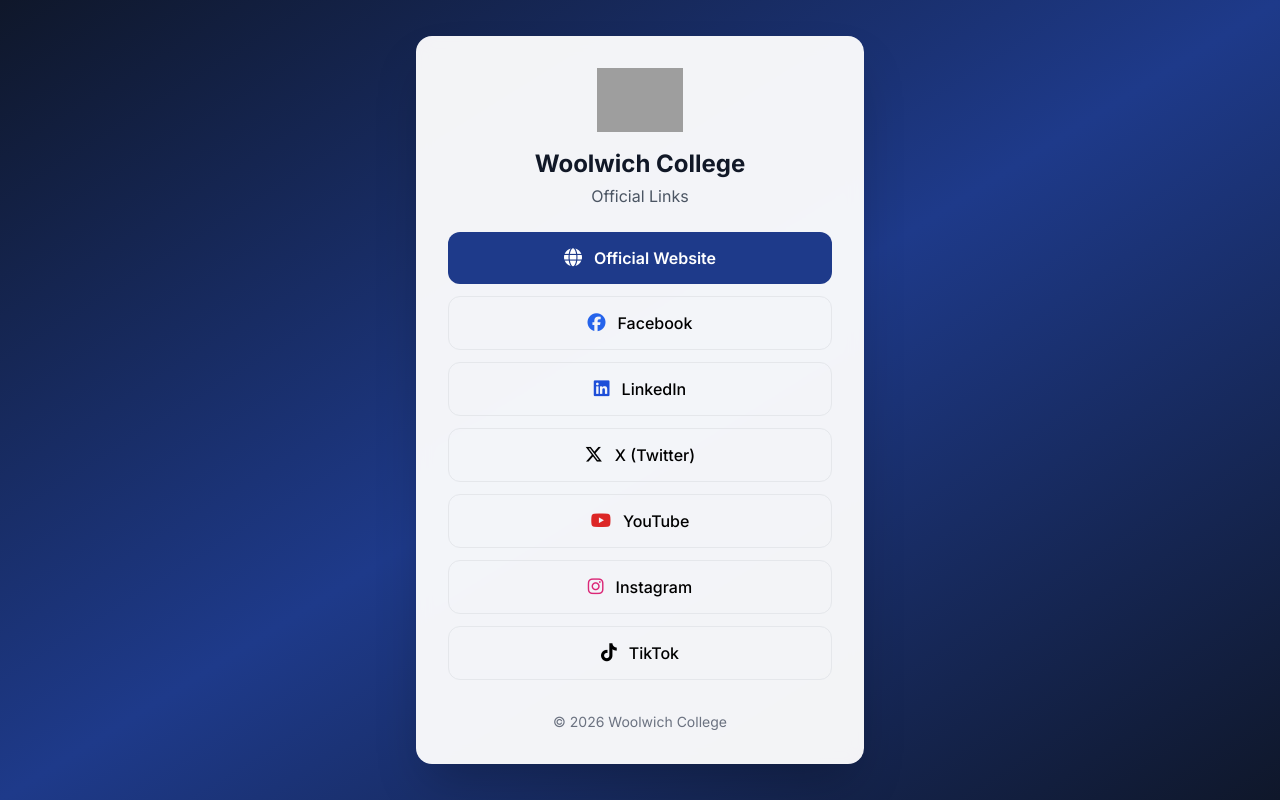
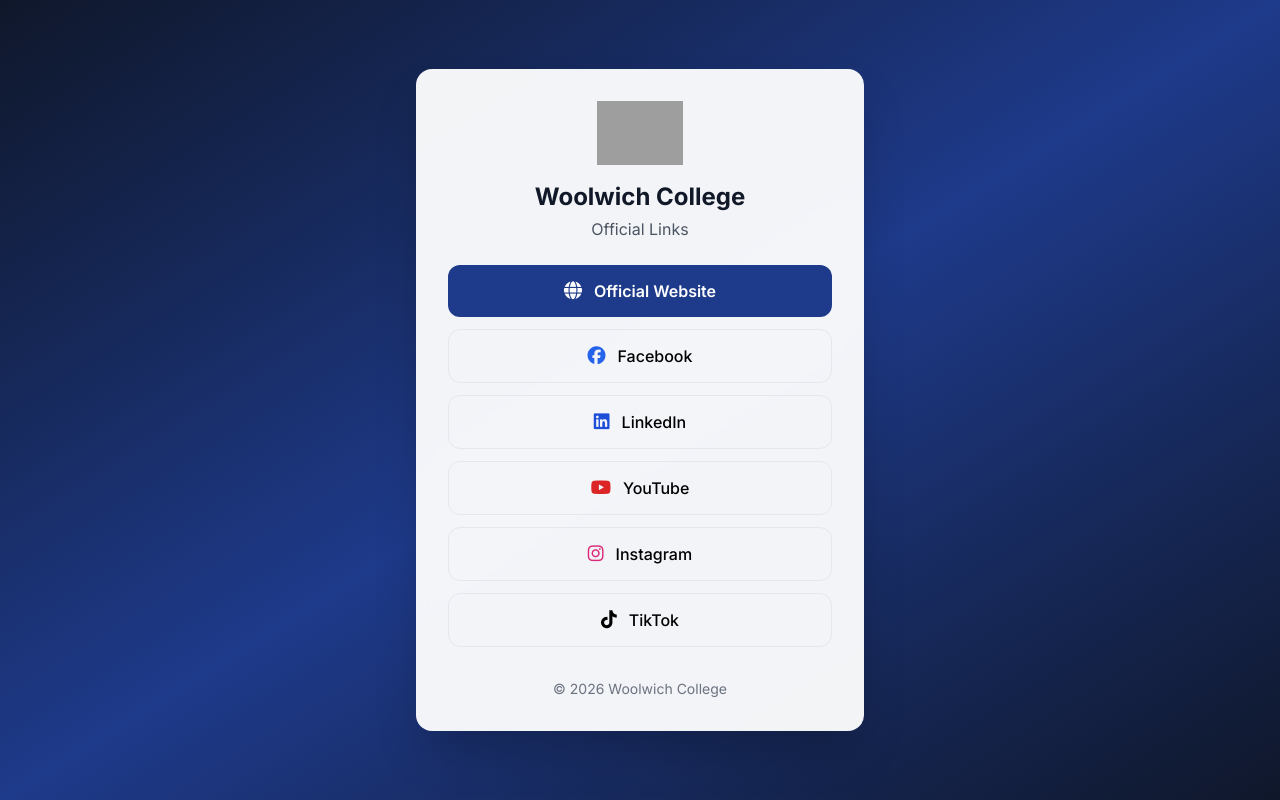
Before and after one commit to shakyaish/TWCLondonAllLinks, a plain HTML site: page index.html in a window 1280 px wide. Drawn offline with nearby package versions, Linux system fonts and the light colour scheme; grey boxes are pictures that could not be loaded.

Commit message:
Update index.html
twitter removed

```diff
--- a/index.html
+++ b/index.html
@@ -52,11 +52,6 @@
           <span>LinkedIn</span>
         </a>
 
-        <a href="https://twitter.com/WoolwichCollege" target="_blank" class="flex items-center justify-center gap-3 w-full rounded-xl border border-gray-200 py-3 px-4 font-medium hover:bg-gray-50 transition">
-          <i class="fa-brands fa-x-twitter text-black text-lg"></i>
-          <span>X (Twitter)</span>
-        </a>
-
         <a href="https://www.youtube.com/channel/UC3o4rslngJgzfaH0Wmj2_4w" target="_blank" class="flex items-center justify-center gap-3 w-full rounded-xl border border-gray-200 py-3 px-4 font-medium hover:bg-gray-50 transition">
           <i class="fa-brands fa-youtube text-red-600 text-lg"></i>
           <span>YouTube</span>
```
